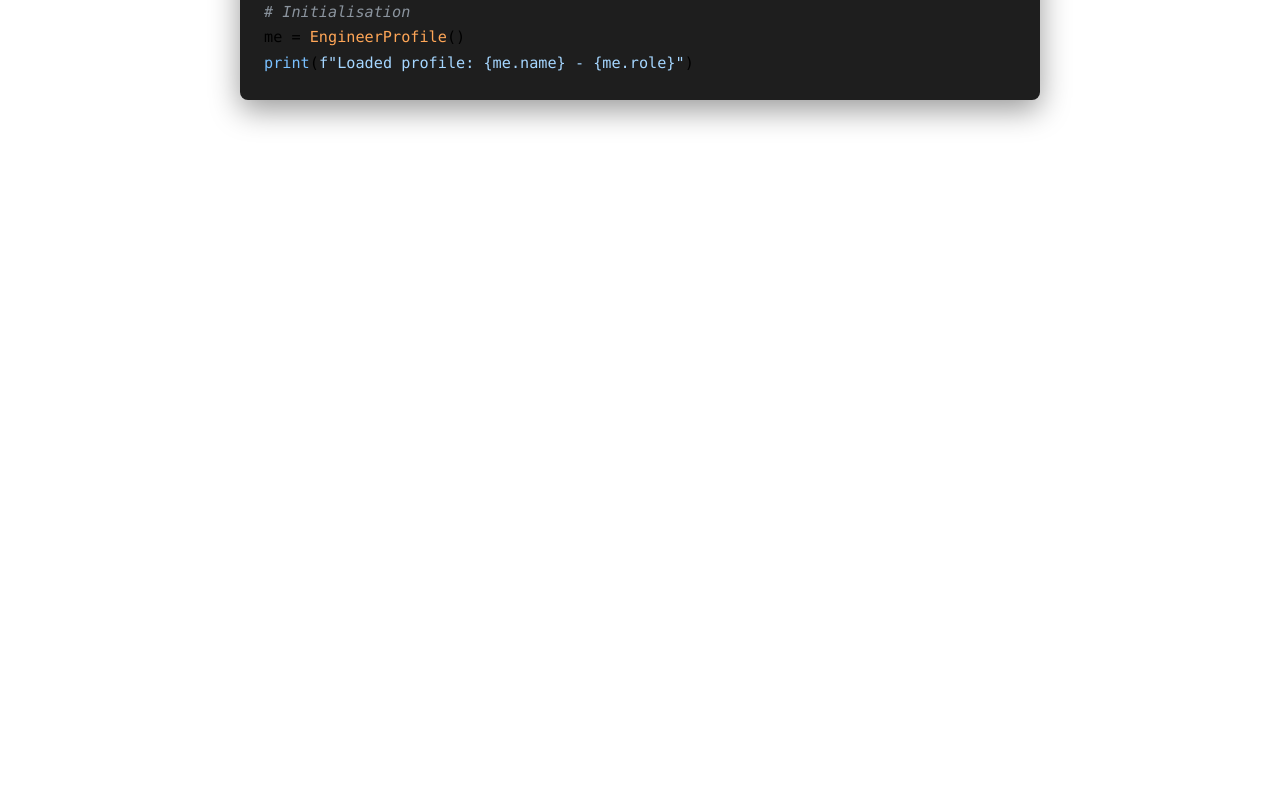
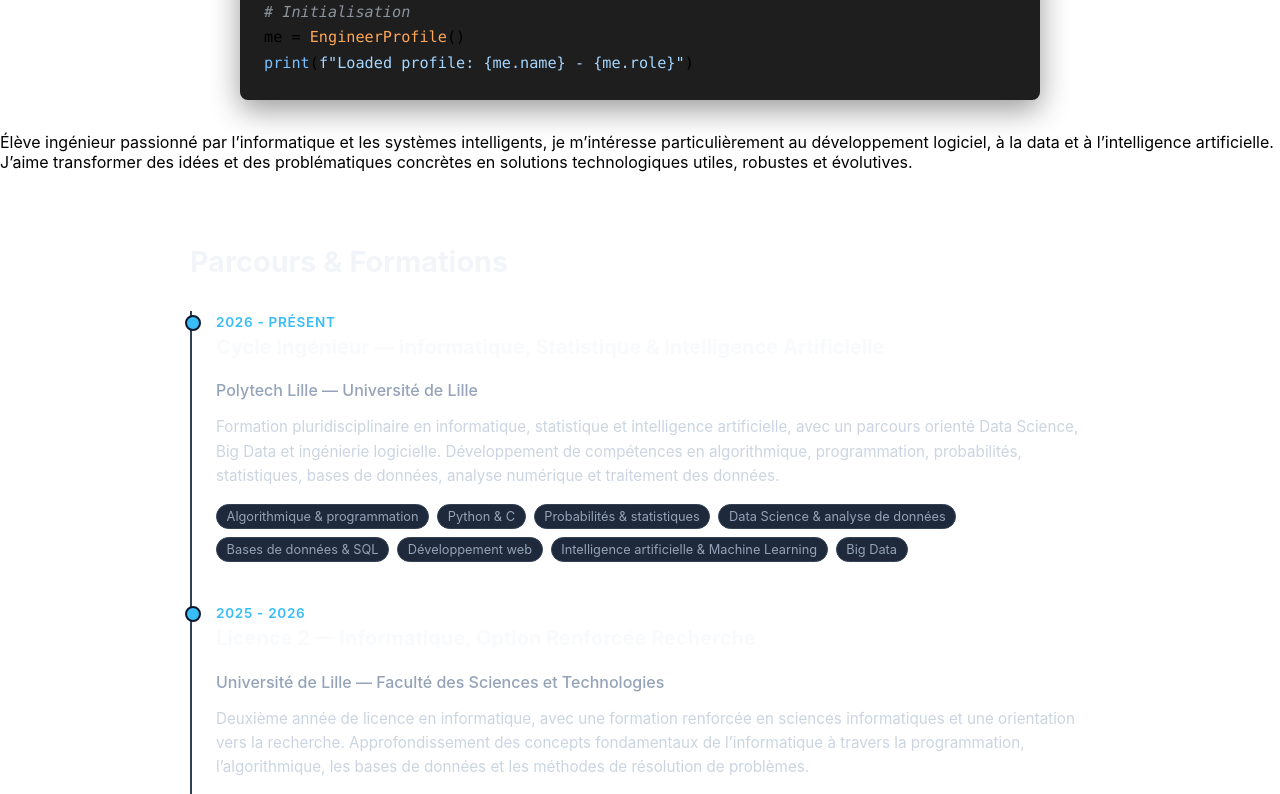
Before and after one commit to wahimed2006/portfolio, a React (Create React App) app in the folder portfolio/: page / in a window 1280 px wide. Shown: the part 440-1234 px from the top of the page. Before the commit the page ends 800 px from the top, so only its background shows below. Built offline with nearby package versions, Linux system fonts and the light colour scheme.

Commit message:
Add AboutMe and Education components, update Home component to include them, and enhance personal bio

```diff
--- a/portfolio/src/App.css
+++ b/portfolio/src/App.css
@@ -64,3 +64,86 @@ pre {
 .syntax-string { color: #a5d6ff; }                     /* Chaînes de caractères */
 .syntax-comment { color: #8b949e; font-style: italic; }/* Commentaires */
 .syntax-builtin { color: #79c0ff; }                    /* print */
+
+
+.education-section {
+  max-width: 900px;
+  margin: 0 auto;
+  padding: 3rem 1.5rem;
+}
+
+.section-title {
+  font-size: 1.8rem;
+  margin-bottom: 2rem;
+  color: #f1f5f9;
+}
+
+/* Ligne verticale de la Timeline */
+.timeline {
+  position: relative;
+  border-left: 2px solid #334155;
+  padding-left: 1.5rem;
+  display: flex;
+  flex-direction: column;
+  gap: 2.5rem;
+}
+
+.timeline-item {
+  position: relative;
+}
+
+/* Point sur la ligne */
+.timeline-marker {
+  position: absolute;
+  top: 4px;
+  left: -1.95rem;
+  width: 12px;
+  height: 12px;
+  border-radius: 50%;
+  background-color: #38bdf8;
+  border: 2px solid #0f172a;
+}
+
+.timeline-period {
+  font-size: 0.85rem;
+  font-weight: 600;
+  color: #38bdf8;
+  text-transform: uppercase;
+  letter-spacing: 0.05em;
+}
+
+.timeline-degree {
+  font-size: 1.25rem;
+  color: #f8fafc;
+  margin: 0.25rem 0;
+}
+
+.timeline-institution {
+  font-size: 1rem;
+  font-weight: 500;
+  color: #94a3b8;
+  margin-bottom: 0.75rem;
+}
+
+.timeline-description {
+  font-size: 0.95rem;
+  line-height: 1.6;
+  color: #cbd5e1;
+  margin-bottom: 1rem;
+}
+
+/* Tags des thématiques */
+.timeline-topics {
+  display: flex;
+  flex-wrap: wrap;
+  gap: 0.5rem;
+}
+
+.topic-tag {
+  background-color: #1e293b;
+  color: #94a3b8;
+  font-size: 0.8rem;
+  padding: 0.25rem 0.6rem;
+  border-radius: 9999px;
+  border: 1px solid #334155;
+}
--- /dev/null
+++ b/portfolio/src/components/about.component.jsx
@@ -0,0 +1,12 @@
+import { personalInfo } from "../data/info"
+
+const AboutMe = () => {
+    return(
+        <div>
+            {personalInfo.bio}
+        </div>
+
+    )
+}
+
+export default AboutMe
--- /dev/null
+++ b/portfolio/src/components/education.component.jsx
@@ -0,0 +1,42 @@
+import React from "react";
+import { education } from "../data/info";
+
+const Education = () => {
+    return (
+        <section id="education" className="education-section">
+            <h2 className="section-title">Parcours & Formations</h2>
+
+            <div className="timeline">
+                {education.map((ed, index) => (
+                    <article key={`${ed.degree}-${index}`} className="timeline-item">
+                        {/* Indicateur visuel / Point sur la ligne */}
+                        <div className="timeline-marker"></div>
+
+                        <div className="timeline-content">
+                            <div className="timeline-header">
+                                <span className="timeline-period">{ed.period}</span>
+                                <h3 className="timeline-degree">{ed.degree}</h3>
+                                <h4 className="timeline-institution">{ed.institution}</h4>
+                            </div>
+
+                            <p className="timeline-description">{ed.description}</p>
+
+                            {/* Tags des matières et compétences abordées */}
+                            {ed.topics && (
+                                <div className="timeline-topics">
+                                    {ed.topics.map((topic) => (
+                                        <span key={topic} className="topic-tag">
+                                            {topic}
+                                        </span>
+                                    ))}
+                                </div>
+                            )}
+                        </div>
+                    </article>
+                ))}
+            </div>
+        </section>
+    );
+};
+
+export default Education;
--- a/portfolio/src/components/home.component.jsx
+++ b/portfolio/src/components/home.component.jsx
@@ -1,9 +1,17 @@
 import React from "react";
 import Profile from "./profile.component";
+import AboutMe from "./about.component";
+import Education from "./education.component";
 
 
 const Home = () => {
-    return(<Profile></Profile>)
+    return (
+        <div>
+            <Profile></Profile>
+            <AboutMe></AboutMe>
+            <Education></Education>
+        </div>
+    )
 };
 
 export default Home;
--- a/portfolio/src/data/info.jsx
+++ b/portfolio/src/data/info.jsx
@@ -3,7 +3,7 @@ export const personalInfo = {
     title: "Élève Ingénieur en Informatique, Statistique & IA",
     school: "Polytech Lille",
     status: "1re année de cycle ingénieur (IA / Data / Software)",
-    bio: "Élève ingénieur passionné par le développement logiciel, la science des données et l'intelligence artificielle. Je conçois et développe des solutions informatiques performantes, allant des architectures web aux systèmes intelligents.",
+    bio : "Élève ingénieur passionné par l’informatique et les systèmes intelligents, je m’intéresse particulièrement au développement logiciel, à la data et à l’intelligence artificielle. J’aime transformer des idées et des problématiques concrètes en solutions technologiques utiles, robustes et évolutives.",
     email: "wahimed2006@gmail.com",
     location: "Lille, France",
     socials: {
```
